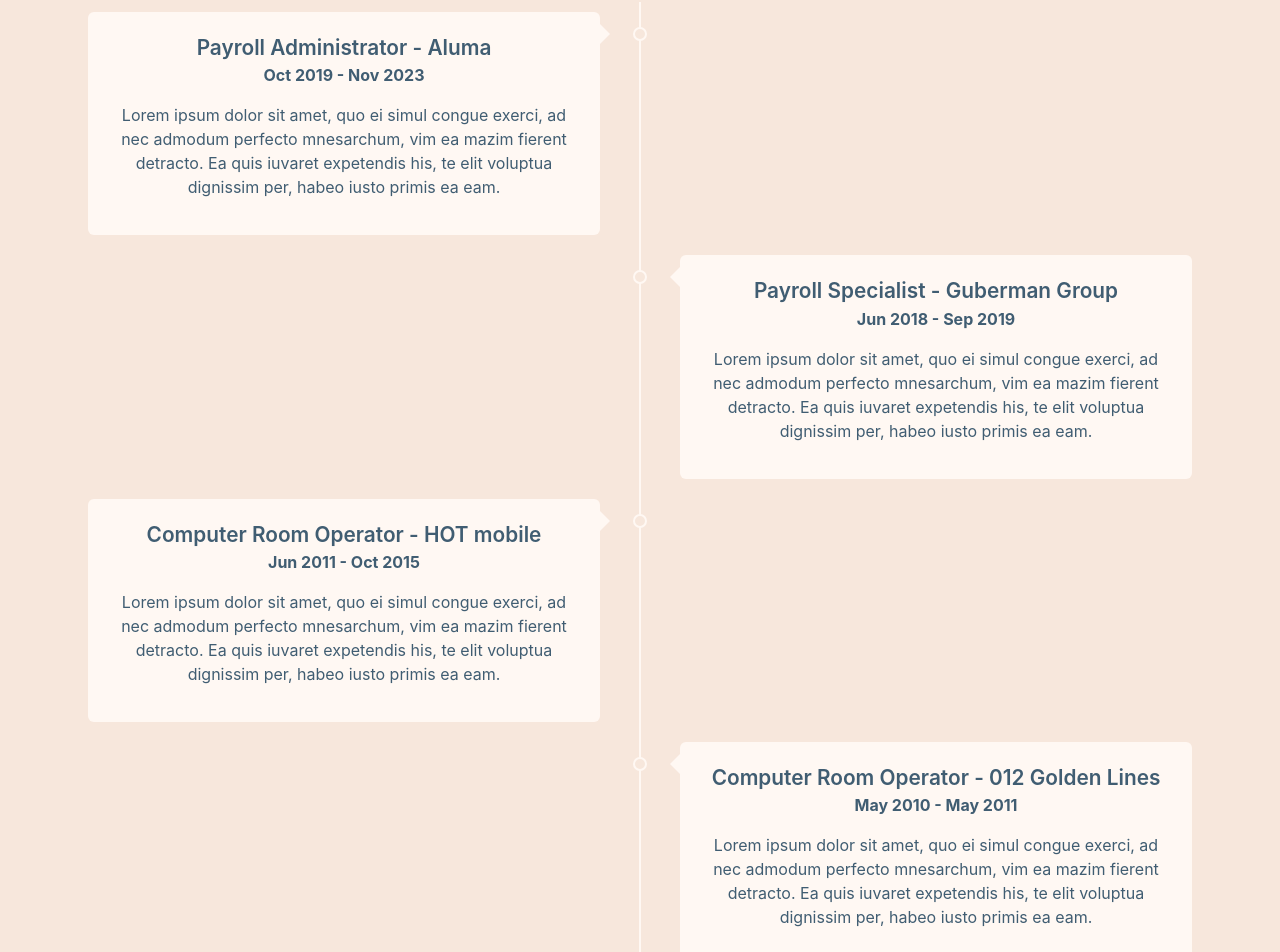
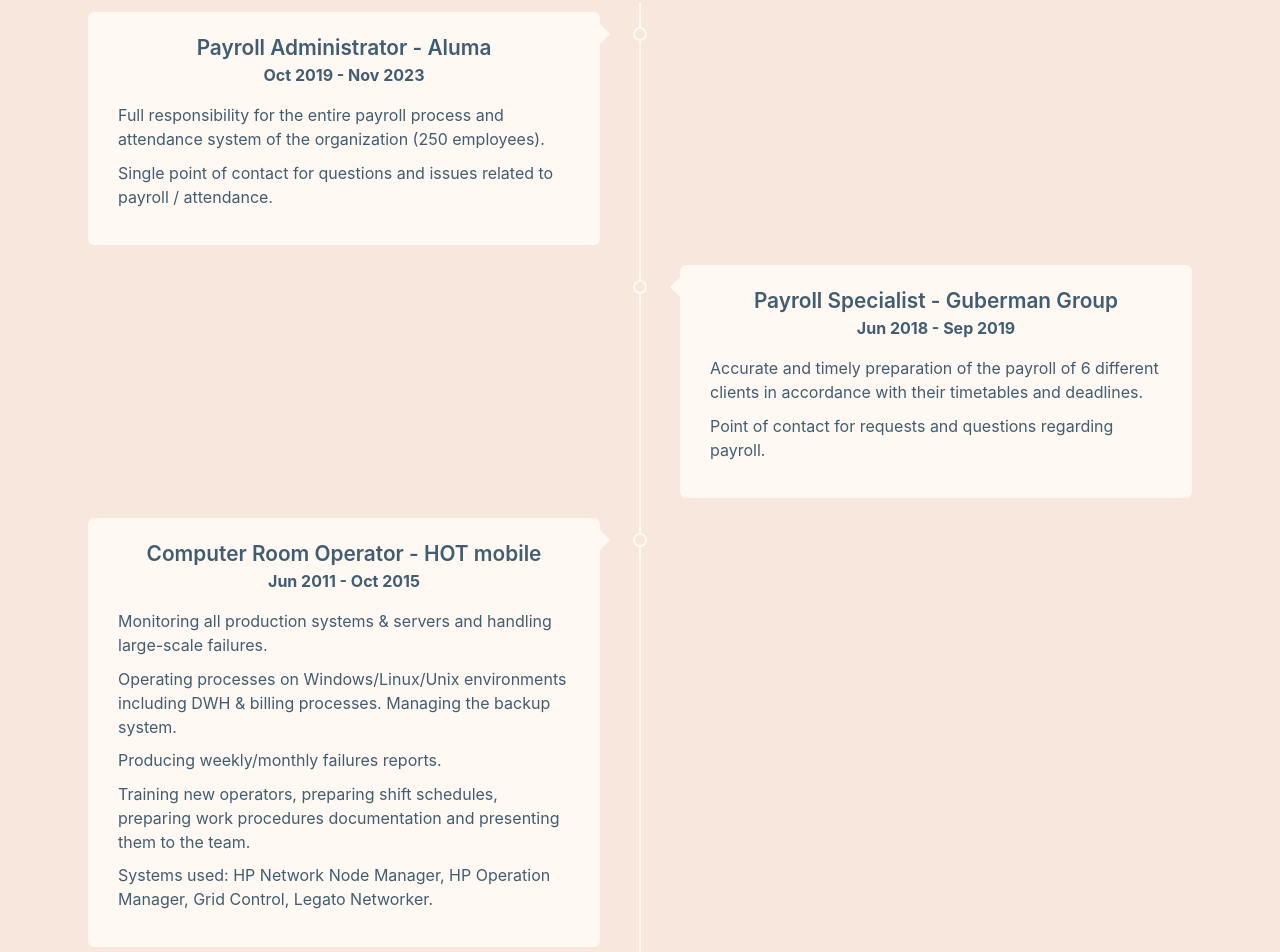
Before and after one commit to Lulzies87/portfolio, a React (Vite) app in the folder app/: page / in a window 1280 px wide. Shown: the part 1435-2387 px from the top of the page. Built offline with nearby package versions, Linux system fonts and the light colour scheme.

Commit message:
add and style job descriptions

```diff
--- a/app/src/components/Timeline.module.scss
+++ b/app/src/components/Timeline.module.scss
@@ -1,4 +1,13 @@
 @import "../colors";
+
+.jobDescription {
+    text-align: left;
+    list-style: none;
+    padding: 0;
+    li {
+        margin-top: 0.6rem;
+    }
+}
 
 .timeline {
     position: relative;
--- a/app/src/components/Timeline.tsx
+++ b/app/src/components/Timeline.tsx
@@ -7,12 +7,16 @@ export default function Timeline() {
         <div className={styles.content}>
           <h2>Payroll Administrator - Aluma</h2>
           <h3>Oct 2019 - Nov 2023</h3>
-          <p>
-            Lorem ipsum dolor sit amet, quo ei simul congue exerci, ad nec
-            admodum perfecto mnesarchum, vim ea mazim fierent detracto. Ea quis
-            iuvaret expetendis his, te elit voluptua dignissim per, habeo iusto
-            primis ea eam.
-          </p>
+          <ul className={styles.jobDescription}>
+            <li>
+              Full responsibility for the entire payroll process and attendance
+              system of the organization (250 employees).
+            </li>
+            <li>
+              Single point of contact for questions and issues related to
+              payroll / attendance.
+            </li>
+          </ul>
         </div>
       </div>
 
@@ -20,12 +24,15 @@ export default function Timeline() {
         <div className={styles.content}>
           <h2>Payroll Specialist - Guberman Group</h2>
           <h3>Jun 2018 - Sep 2019</h3>
-          <p>
-            Lorem ipsum dolor sit amet, quo ei simul congue exerci, ad nec
-            admodum perfecto mnesarchum, vim ea mazim fierent detracto. Ea quis
-            iuvaret expetendis his, te elit voluptua dignissim per, habeo iusto
-            primis ea eam.
-          </p>
+          <ul className={styles.jobDescription}>
+            <li>
+              Accurate and timely preparation of the payroll of 6 different
+              clients in accordance with their timetables and deadlines.
+            </li>
+            <li>
+              Point of contact for requests and questions regarding payroll.
+            </li>
+          </ul>
         </div>
       </div>
 
@@ -33,12 +40,25 @@ export default function Timeline() {
         <div className={styles.content}>
           <h2>Computer Room Operator - HOT mobile</h2>
           <h3>Jun 2011 - Oct 2015</h3>
-          <p>
-            Lorem ipsum dolor sit amet, quo ei simul congue exerci, ad nec
-            admodum perfecto mnesarchum, vim ea mazim fierent detracto. Ea quis
-            iuvaret expetendis his, te elit voluptua dignissim per, habeo iusto
-            primis ea eam.
-          </p>
+          <ul className={styles.jobDescription}>
+            <li>
+              Monitoring all production systems & servers and handling
+              large-scale failures.
+            </li>
+            <li>
+              Operating processes on Windows/Linux/Unix environments including
+              DWH & billing processes. Managing the backup system.
+            </li>
+            <li>Producing weekly/monthly failures reports.</li>
+            <li>
+              Training new operators, preparing shift schedules, preparing work
+              procedures documentation and presenting them to the team.
+            </li>
+            <li>
+              Systems used: HP Network Node Manager, HP Operation Manager, Grid
+              Control, Legato Networker.
+            </li>
+          </ul>
         </div>
       </div>
 
@@ -46,12 +66,16 @@ export default function Timeline() {
         <div className={styles.content}>
           <h2>Computer Room Operator - 012 Golden Lines</h2>
           <h3>May 2010 - May 2011</h3>
-          <p>
-            Lorem ipsum dolor sit amet, quo ei simul congue exerci, ad nec
-            admodum perfecto mnesarchum, vim ea mazim fierent detracto. Ea quis
-            iuvaret expetendis his, te elit voluptua dignissim per, habeo iusto
-            primis ea eam.
-          </p>
+          <ul className={styles.jobDescription}>
+            <li>
+              Monitoring all production systems & servers and handling
+              large-scale failures.
+            </li>
+            <li>
+              Systems used: HP Sitescope, BAC, OnGuard, EAI, Legato Networker,
+              Data Protector, NetVault.
+            </li>
+          </ul>
         </div>
       </div>
     </div>
```
